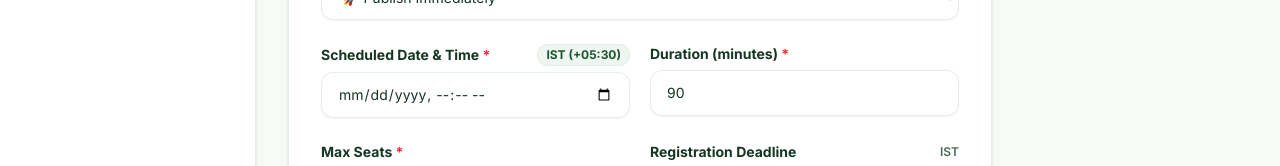
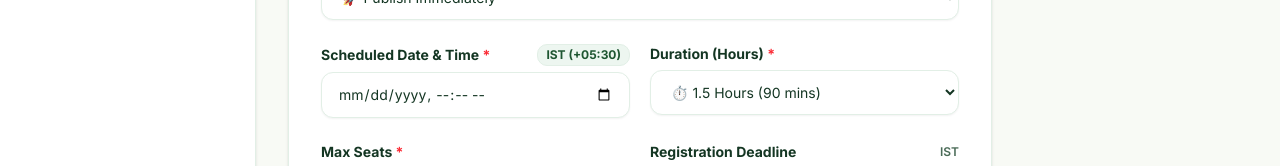
Before and after one commit to pssvenkat/krave-business-platform, a Next.js app in the folder apps/admin/: page /webinars/new in a window 1280 px wide. Shown: the part 731-897 px from the top of the page. Built offline with nearby package versions, Linux system fonts and the light colour scheme; no server answers; the database is empty.

Commit message:
feat: change webinar duration selection from minutes to hours (whole and half hours)

```diff
--- a/apps/admin/app/webinars/[id]/edit/page.tsx
+++ b/apps/admin/app/webinars/[id]/edit/page.tsx
@@ -14,7 +14,7 @@ const schema = z.object({
   description: z.string().optional(),
   trainerId: z.string().optional(),
   scheduledAt: z.string().min(1, "Scheduled date/time is required"),
-  durationMinutes: z.coerce.number().min(15).max(480),
+  durationHours: z.string().min(1, "Duration is required"),
   maxSeats: z.coerce.number().min(1).max(100000),
   youtubeVideoId: z.string().optional(),
   registrationDeadline: z.string().optional(),
@@ -111,7 +111,7 @@ export default function EditWebinarPage({ params }: PageProps) {
         speakerBio: webinar.speaker_bio ?? "",
         speakerImageUrl: webinar.speaker_image_url ?? "",
         scheduledAt: isoToDatetimeLocalIST(webinar.scheduled_at),
-        durationMinutes: webinar.duration_minutes ?? 90,
+        durationHours: webinar.duration_minutes ? (webinar.duration_minutes / 60).toString() : "1.5",
         maxSeats: webinar.max_registrations ?? 500,
         youtubeVideoId: webinar.youtube_video_id ?? "",
         registrationDeadline: isoToDatetimeLocalIST(webinar.registration_deadline),
@@ -157,7 +157,7 @@ export default function EditWebinarPage({ params }: PageProps) {
       speaker_bio: data.speakerBio ?? null,
       speaker_image_url: data.speakerImageUrl ?? null,
       scheduled_at: scheduledAtIST,
-      duration_minutes: data.durationMinutes,
+      duration_minutes: Math.round(Number(data.durationHours) * 60),
       max_registrations: data.maxSeats,
       youtube_video_id: data.youtubeVideoId ?? null,
       registration_deadline: deadlineIST,
@@ -325,14 +325,24 @@ export default function EditWebinarPage({ params }: PageProps) {
                 </div>
                 <div>
                   <label className="block text-sm font-bold text-[#143623] mb-1.5">
-                    Duration (minutes) <span className="text-red-500">*</span>
+                    Duration (Hours) <span className="text-red-500">*</span>
                   </label>
-                  <input
-                    {...register("durationMinutes")}
-                    type="number"
+                  <select
+                    {...register("durationHours")}
                     id="webinar-duration"
                     className={inputClass}
-                  />
+                  >
+                    <option value="0.5">⏱️ 0.5 Hours (30 mins)</option>
+                    <option value="1">⏱️ 1 Hour (60 mins)</option>
+                    <option value="1.5">⏱️ 1.5 Hours (90 mins)</option>
+                    <option value="2">⏱️ 2 Hours (120 mins)</option>
+                    <option value="2.5">⏱️ 2.5 Hours (150 mins)</option>
+                    <option value="3">⏱️ 3 Hours (180 mins)</option>
+                    <option value="3.5">⏱️ 3.5 Hours (210 mins)</option>
+                    <option value="4">⏱️ 4 Hours (240 mins)</option>
+                    <option value="4.5">⏱️ 4.5 Hours (270 mins)</option>
+                    <option value="5">⏱️ 5 Hours (300 mins)</option>
+                  </select>
                 </div>
               </div>
 
--- a/apps/admin/app/webinars/[id]/page.tsx
+++ b/apps/admin/app/webinars/[id]/page.tsx
@@ -78,7 +78,12 @@ export default async function WebinarDetailPage({ params }: Props) {
                 }) + " IST",
               },
               { label: "Registrations", value: `${count} / ${webinar.max_registrations ?? 500}` },
-              { label: "Duration", value: `${webinar.duration_minutes} min` },
+              {
+                label: "Duration",
+                value: webinar.duration_minutes
+                  ? `${webinar.duration_minutes / 60} ${webinar.duration_minutes / 60 === 1 ? "Hour" : "Hours"}`
+                  : "1.5 Hours",
+              },
             ].map((item) => (
               <div key={item.label} className="bg-white border border-[#e2efe6] rounded-2xl p-5 shadow-sm">
                 <p className="text-[#4a6b57] text-xs font-bold uppercase tracking-wider mb-1">{item.label}</p>
--- a/apps/admin/app/webinars/new/page.tsx
+++ b/apps/admin/app/webinars/new/page.tsx
@@ -14,7 +14,7 @@ const schema = z.object({
   description: z.string().optional(),
   trainerId: z.string().optional(),
   scheduledAt: z.string().min(1, "Scheduled date/time is required"),
-  durationMinutes: z.coerce.number().min(15).max(480),
+  durationHours: z.string().min(1, "Duration is required"),
   maxSeats: z.coerce.number().min(1).max(100000),
   youtubeVideoId: z.string().optional(),
   registrationDeadline: z.string().optional(),
@@ -43,10 +43,10 @@ export default function NewWebinarPage() {
   const [loading, setLoading] = useState(false);
   const [trainers, setTrainers] = useState<TrainerProfile[]>([]);
 
-  const { register, handleSubmit, setValue, watch, formState: { errors } } = useForm<FormData>({
+  const { register, handleSubmit, setValue, formState: { errors } } = useForm<FormData>({
     resolver: zodResolver(schema),
     defaultValues: {
-      durationMinutes: 90,
+      durationHours: "1.5",
       maxSeats: 500,
       speakerName: "Shanthi Ramakrishnamurthy",
       speakerImageUrl: "/trainer.jpg",
@@ -121,7 +121,7 @@ export default function NewWebinarPage() {
       speaker_bio: data.speakerBio ?? null,
       speaker_image_url: data.speakerImageUrl ?? null,
       scheduled_at: scheduledAtIST,
-      duration_minutes: data.durationMinutes,
+      duration_minutes: Math.round(Number(data.durationHours) * 60),
       max_registrations: data.maxSeats,
       youtube_video_id: data.youtubeVideoId ?? null,
       registration_deadline: deadlineIST,
@@ -277,15 +277,24 @@ export default function NewWebinarPage() {
                 </div>
                 <div>
                   <label className="block text-sm font-bold text-[#143623] mb-1.5">
-                    Duration (minutes) <span className="text-red-500">*</span>
+                    Duration (Hours) <span className="text-red-500">*</span>
                   </label>
-                  <input
-                    {...register("durationMinutes")}
-                    type="number"
+                  <select
+                    {...register("durationHours")}
                     id="webinar-duration"
-                    placeholder="90"
                     className={inputClass}
-                  />
+                  >
+                    <option value="0.5">⏱️ 0.5 Hours (30 mins)</option>
+                    <option value="1">⏱️ 1 Hour (60 mins)</option>
+                    <option value="1.5">⏱️ 1.5 Hours (90 mins)</option>
+                    <option value="2">⏱️ 2 Hours (120 mins)</option>
+                    <option value="2.5">⏱️ 2.5 Hours (150 mins)</option>
+                    <option value="3">⏱️ 3 Hours (180 mins)</option>
+                    <option value="3.5">⏱️ 3.5 Hours (210 mins)</option>
+                    <option value="4">⏱️ 4 Hours (240 mins)</option>
+                    <option value="4.5">⏱️ 4.5 Hours (270 mins)</option>
+                    <option value="5">⏱️ 5 Hours (300 mins)</option>
+                  </select>
                 </div>
               </div>
 
```
Also changed, not shown: 1 other file (tests, documents, lock files or other folders).
